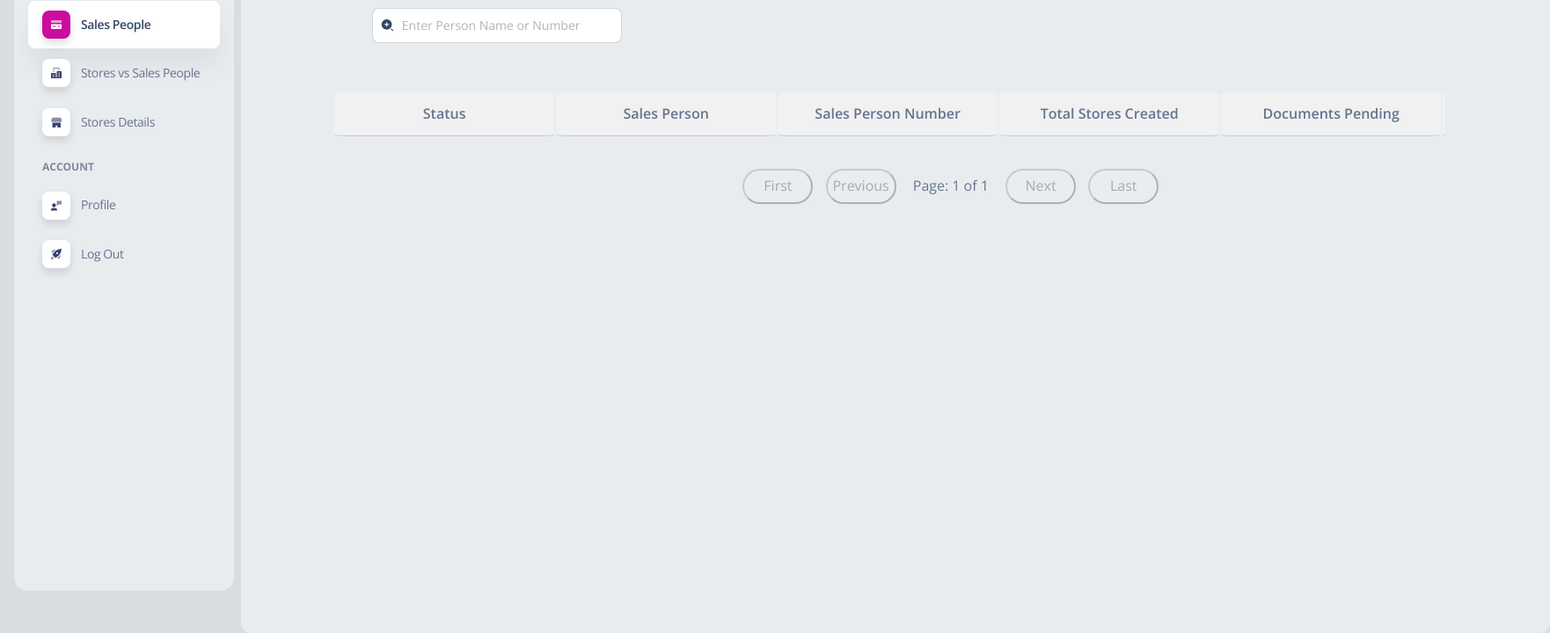
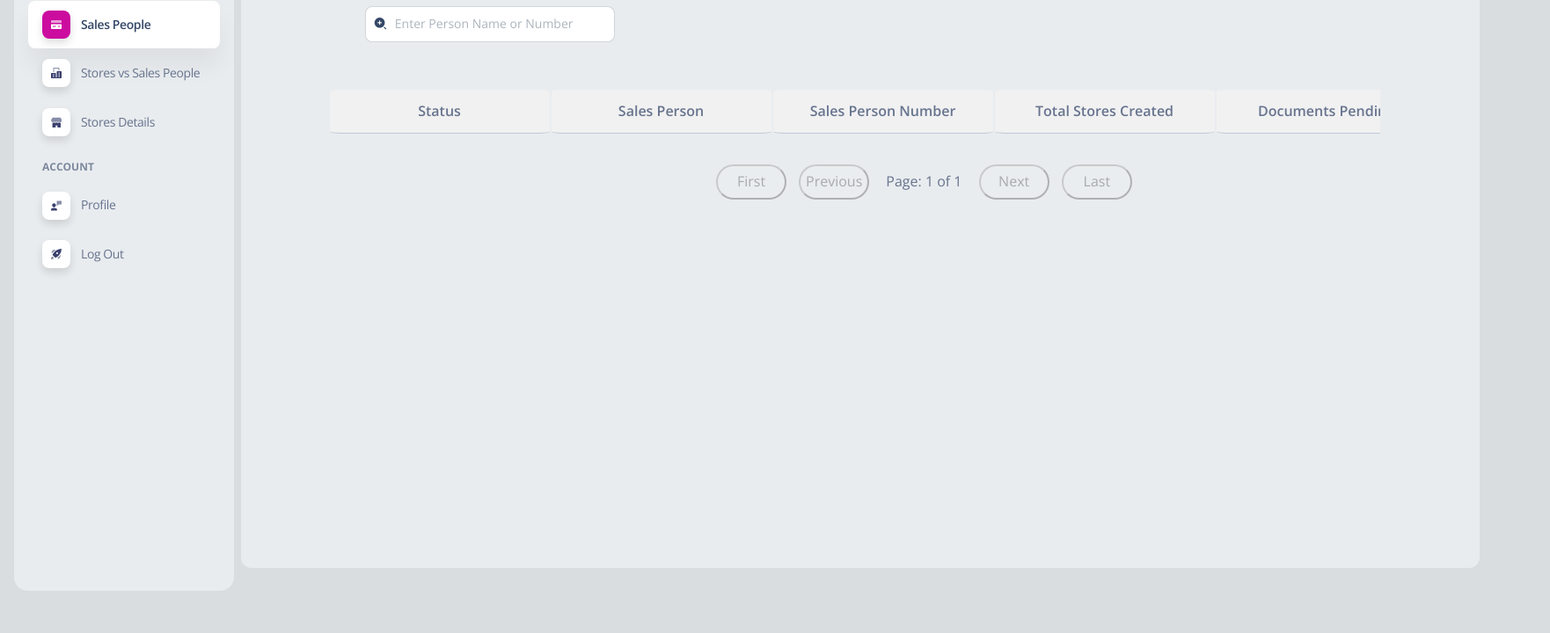
Before and after one commit to Hrishi2705/Admin-Dashboard, a website: page public/index.html in a window 1280 px wide. Shown: the part 112-832 px from the top of the page at 88% size, 1762 px wide, since content can reach past the window. After the commit the page ends 800 px from the top, so only its background shows below. Drawn offline with nearby package versions, Linux system fonts and the light colour scheme; no server answers.

Commit message:
minor css changes

```diff
--- a/public/index.css
+++ b/public/index.css
@@ -226,8 +226,8 @@ main{
     margin-top: 1rem;
     padding-bottom: 25px;
     margin-left: 1rem;
-    min-height: 51pc;
-    width: 93pc;
+    min-height: 46.4pc;
+    width: 88pc;
 }
 
 body{
--- a/public/storeDetails.css
+++ b/public/storeDetails.css
@@ -218,8 +218,8 @@ main{
     margin-top: 1rem;
     padding-bottom: 25px;
     margin-left: 1rem;
-    min-height: 52pc;
-    width: 93pc;
+    min-height: 46.3pc;
+    width: 88pc;
 }
 
 body{
--- a/public/stores.css
+++ b/public/stores.css
@@ -222,8 +222,8 @@ main{
     margin-top: 1rem;
     padding-bottom: 25px;
     margin-left: 1rem;
-    min-height: 52pc;
-    width: 93pc;
+    min-height: 46.3pc;
+    width: 88pc;
 }
 
 body{
```
